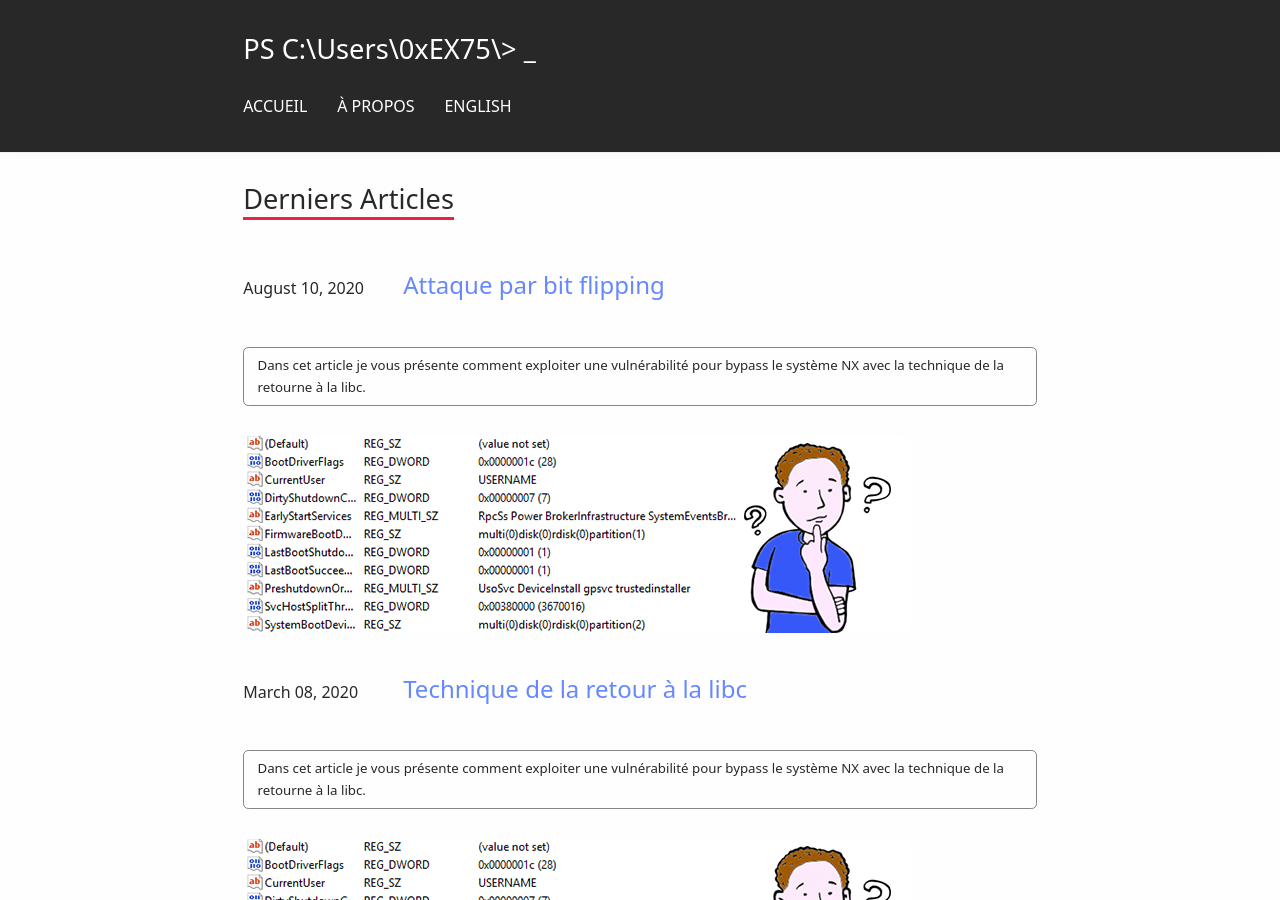
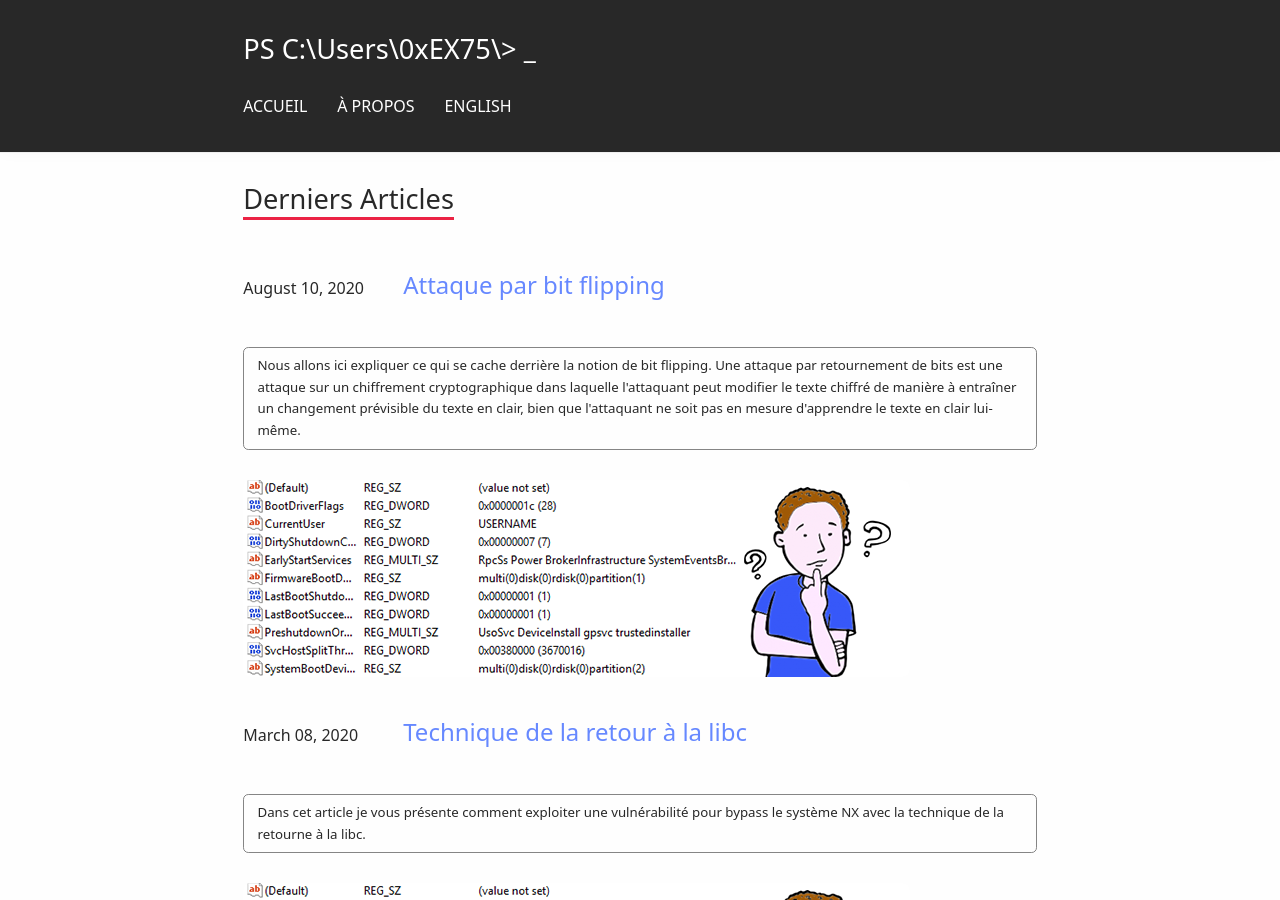
Before and after one commit to 0xex75-english/0xEX75.github.io, a Jekyll site: the page built from index.html, in a window 1280 px wide and 900 px high. Built offline with Jekyll 4.4.1, drawn with Linux system fonts in a browser that asks for light colours; the list of posts is cut into pages by our own code.

Commit message:
Update 2020-08-10-bit-flipping.md

```diff
--- a/_posts/2020-08-10-bit-flipping.md
+++ b/_posts/2020-08-10-bit-flipping.md
@@ -1,7 +1,8 @@
 ---
 title: "Attaque par bit flipping"
 description: sam.png
-tags: ["Dans cet article je vous présente comment exploiter une vulnérabilité pour bypass le système NX avec la technique de la retourne à la libc."]
+tags: ["Nous allons ici expliquer ce qui se cache derrière la notion de bit flipping. Une attaque par retournement de bits est une attaque sur un chiffrement cryptographique dans laquelle l'attaquant peut modifier le texte chiffré de manière à entraîner un changement prévisible du texte en clair, bien que l'attaquant ne soit pas en mesure d'apprendre le texte en clair lui-même.
+"]
 ---
 
 Nous allons ici expliquer ce qui se cache derrière la notion de bit flipping. Une attaque par retournement de bits est une attaque sur un chiffrement cryptographique dans laquelle l'attaquant peut modifier le texte chiffré de manière à entraîner un changement prévisible du texte en clair, bien que l'attaquant ne soit pas en mesure d'apprendre le texte en clair lui-même.
```
